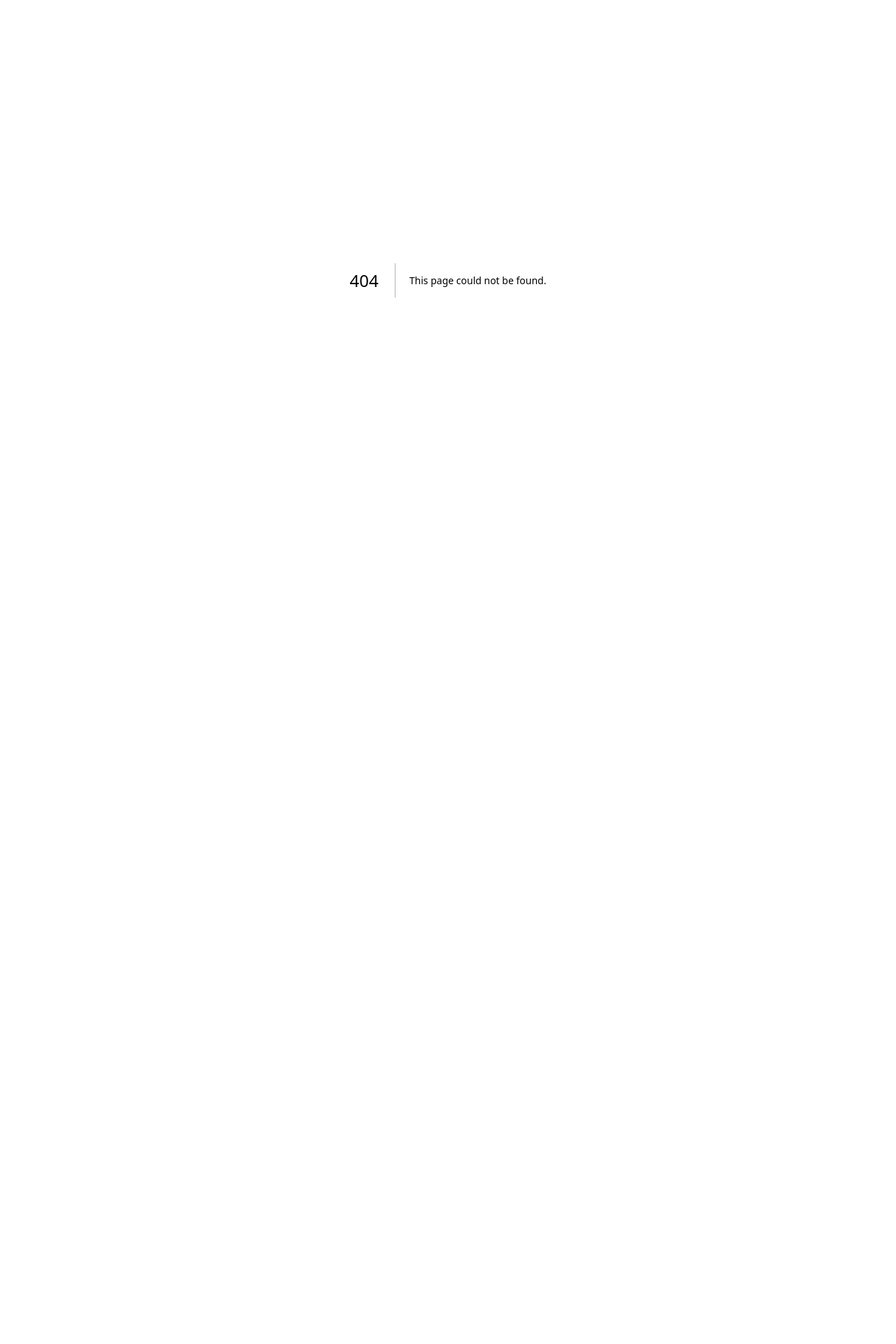
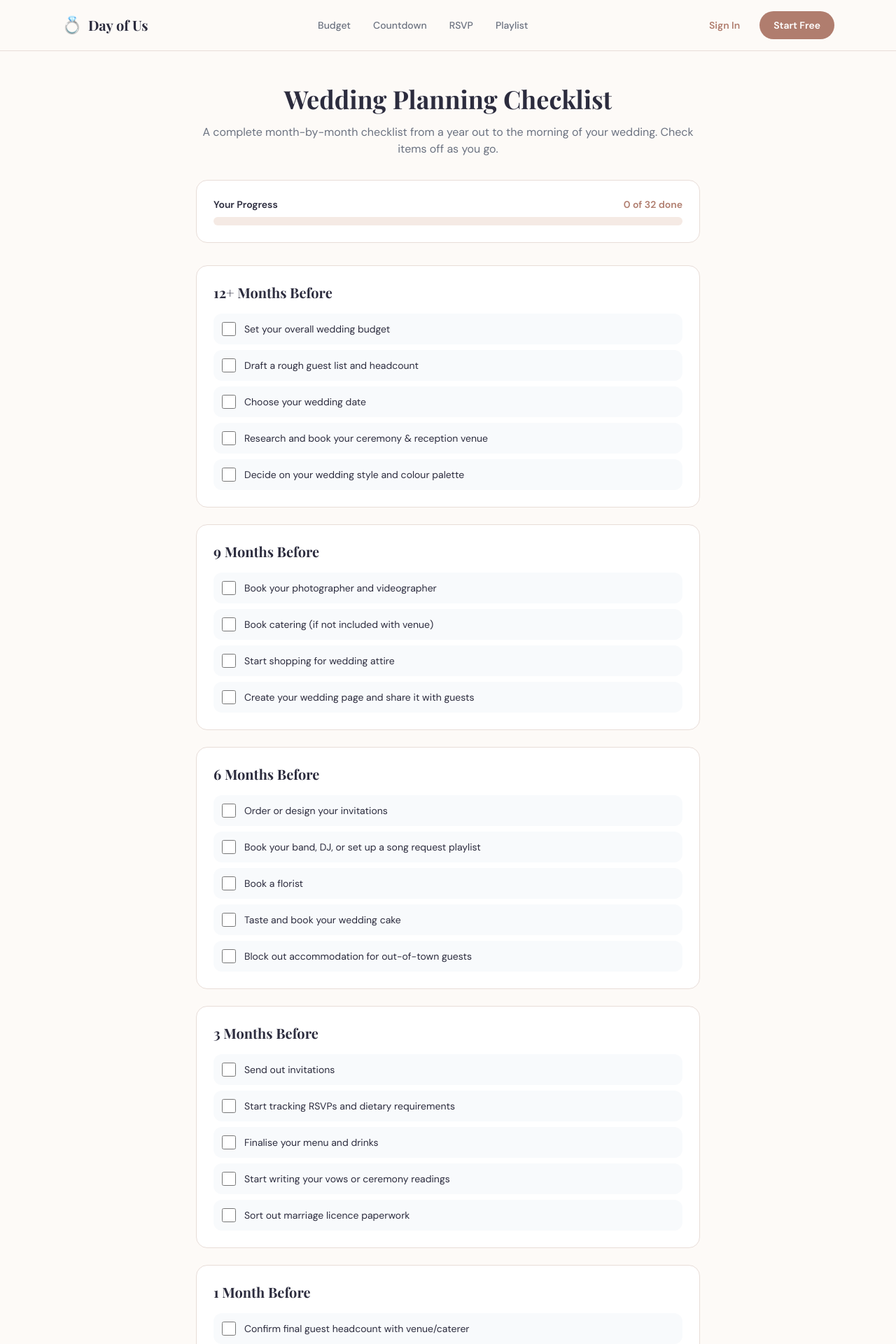
Before and after one commit to DayofUs/DayofUs, a Next.js app: page /checklist in a window 1280 px wide. Before the commit this address had no page. Shown: the top 1920 px of the page at 70% size. Before the commit the page ends 800 px from the top, so only its background shows below. Built offline with nearby package versions, Linux system fonts and the light colour scheme; no server answers; a web font is replaced by a local one.

Commit message:
Create page.tsx

```diff
--- /dev/null
+++ b/app/checklist/page.tsx
@@ -0,0 +1,153 @@
+'use client';
+import Header from '@/components/Header';
+import Footer from '@/components/Footer';
+import Link from 'next/link';
+import { useState } from 'react';
+
+interface ChecklistItem {
+  id: string;
+  text: string;
+}
+
+interface ChecklistSection {
+  timeframe: string;
+  items: ChecklistItem[];
+}
+
+const sections: ChecklistSection[] = [
+  {
+    timeframe: '12+ Months Before',
+    items: [
+      { id: 'budget', text: 'Set your overall wedding budget' },
+      { id: 'guestlist', text: 'Draft a rough guest list and headcount' },
+      { id: 'date', text: 'Choose your wedding date' },
+      { id: 'venue-research', text: 'Research and book your ceremony & reception venue' },
+      { id: 'style', text: 'Decide on your wedding style and colour palette' },
+    ],
+  },
+  {
+    timeframe: '9 Months Before',
+    items: [
+      { id: 'photographer', text: 'Book your photographer and videographer' },
+      { id: 'caterer', text: 'Book catering (if not included with venue)' },
+      { id: 'attire', text: 'Start shopping for wedding attire' },
+      { id: 'website', text: 'Create your wedding page and share it with guests' },
+    ],
+  },
+  {
+    timeframe: '6 Months Before',
+    items: [
+      { id: 'invites', text: 'Order or design your invitations' },
+      { id: 'music', text: 'Book your band, DJ, or set up a song request playlist' },
+      { id: 'flowers', text: 'Book a florist' },
+      { id: 'cake', text: 'Taste and book your wedding cake' },
+      { id: 'accommodation', text: 'Block out accommodation for out-of-town guests' },
+    ],
+  },
+  {
+    timeframe: '3 Months Before',
+    items: [
+      { id: 'send-invites', text: 'Send out invitations' },
+      { id: 'rsvp-tracking', text: 'Start tracking RSVPs and dietary requirements' },
+      { id: 'menu', text: 'Finalise your menu and drinks' },
+      { id: 'vows', text: 'Start writing your vows or ceremony readings' },
+      { id: 'legal', text: 'Sort out marriage licence paperwork' },
+    ],
+  },
+  {
+    timeframe: '1 Month Before',
+    items: [
+      { id: 'final-headcount', text: 'Confirm final guest headcount with venue/caterer' },
+      { id: 'seating', text: 'Finalise seating chart' },
+      { id: 'payments', text: 'Confirm final payments to all vendors' },
+      { id: 'speeches', text: 'Confirm who is giving speeches or toasts' },
+      { id: 'emergency-kit', text: 'Put together a wedding day emergency kit' },
+    ],
+  },
+  {
+    timeframe: '1 Week Before',
+    items: [
+      { id: 'final-numbers', text: 'Give venue and caterer final numbers' },
+      { id: 'confirm-vendors', text: 'Confirm arrival times with all vendors' },
+      { id: 'pack', text: 'Pack for the wedding night and honeymoon' },
+      { id: 'delegate', text: 'Delegate day-of tasks to your wedding party' },
+    ],
+  },
+  {
+    timeframe: 'Day Of',
+    items: [
+      { id: 'eat', text: 'Eat a proper breakfast' },
+      { id: 'qr-code', text: 'Set up your photo QR code for guests' },
+      { id: 'phone-charged', text: 'Make sure your phone is charged' },
+      { id: 'relax', text: 'Take a moment to breathe and enjoy it' },
+    ],
+  },
+];
+
+export default function ChecklistPage() {
+  const [checked, setChecked] = useState<Record<string, boolean>>({});
+
+  const totalItems = sections.reduce((sum, s) => sum + s.items.length, 0);
+  const checkedCount = Object.values(checked).filter(Boolean).length;
+  const progress = totalItems > 0 ? Math.round((checkedCount / totalItems) * 100) : 0;
+
+  const toggle = (id: string) => {
+    setChecked(prev => ({ ...prev, [id]: !prev[id] }));
+  };
+
+  return (
+    <>
+      <Header />
+      <main className="max-w-3xl mx-auto px-6 py-12">
+        <div className="text-center mb-8">
+          <h1 className="font-serif text-3xl md:text-4xl font-bold mb-4" style={{color:'#2C2C3E'}}>Wedding Planning Checklist</h1>
+          <p style={{color:'#6B7280'}}>A complete month-by-month checklist from a year out to the morning of your wedding. Check items off as you go.</p>
+        </div>
+
+        <div className="bg-white rounded-2xl p-6 mb-8" style={{border:'1px solid #E8DDD8'}}>
+          <div className="flex items-center justify-between mb-2">
+            <span className="text-sm font-semibold" style={{color:'#2C2C3E'}}>Your Progress</span>
+            <span className="text-sm font-semibold" style={{color:'#B07D6E'}}>{checkedCount} of {totalItems} done</span>
+          </div>
+          <div className="h-3 rounded-full overflow-hidden" style={{background:'#F5EAE4'}}>
+            <div className="h-full rounded-full transition-all" style={{width: `${progress}%`, background:'#B07D6E'}}></div>
+          </div>
+        </div>
+
+        <div className="space-y-6">
+          {sections.map(section => (
+            <div key={section.timeframe} className="bg-white rounded-2xl p-6" style={{border:'1px solid #E8DDD8'}}>
+              <h2 className="font-serif text-xl font-bold mb-4" style={{color:'#2C2C3E'}}>{section.timeframe}</h2>
+              <div className="space-y-2">
+                {section.items.map(item => (
+                  <label key={item.id} className="flex items-center gap-3 p-3 rounded-xl cursor-pointer transition-colors" style={{background: checked[item.id] ? '#F0FDF4' : '#F8FAFC'}}>
+                    <input
+                      type="checkbox"
+                      checked={!!checked[item.id]}
+                      onChange={() => toggle(item.id)}
+                      className="w-5 h-5 rounded flex-shrink-0"
+                      style={{accentColor: '#7A9E8A'}}
+                    />
+                    <span className="text-sm" style={{color: checked[item.id] ? '#16A34A' : '#2C2C3E', textDecoration: checked[item.id] ? 'line-through' : 'none'}}>
+                      {item.text}
+                    </span>
+                  </label>
+                ))}
+              </div>
+            </div>
+          ))}
+        </div>
+
+        <div className="mt-10 text-center bg-white rounded-2xl p-8" style={{border:'1px solid #E8DDD8'}}>
+          <div className="text-3xl mb-4">💍</div>
+          <h3 className="font-serif text-2xl font-bold mb-2" style={{color:'#2C2C3E'}}>Keep It All in One Place</h3>
+          <p className="text-sm mb-6" style={{color:'#6B7280'}}>Create a free wedding page to track your budget, RSVPs, and countdown alongside this checklist.</p>
+          <Link href="/signup" className="inline-block font-semibold px-8 py-4 rounded-full" style={{background:'#B07D6E', color:'#ffffff'}}>
+            Create Your Free Wedding Page
+          </Link>
+        </div>
+      </main>
+      <Footer />
+    </>
+  );
+}
```
